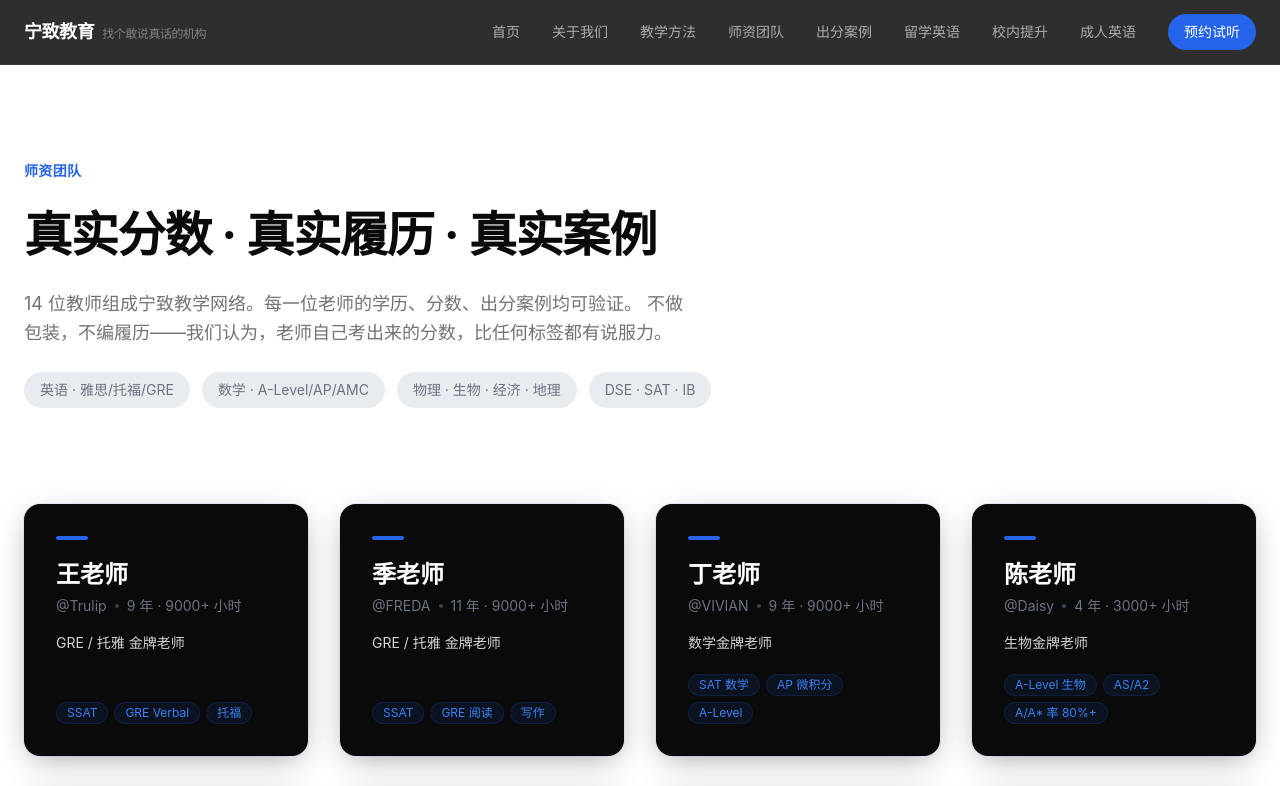
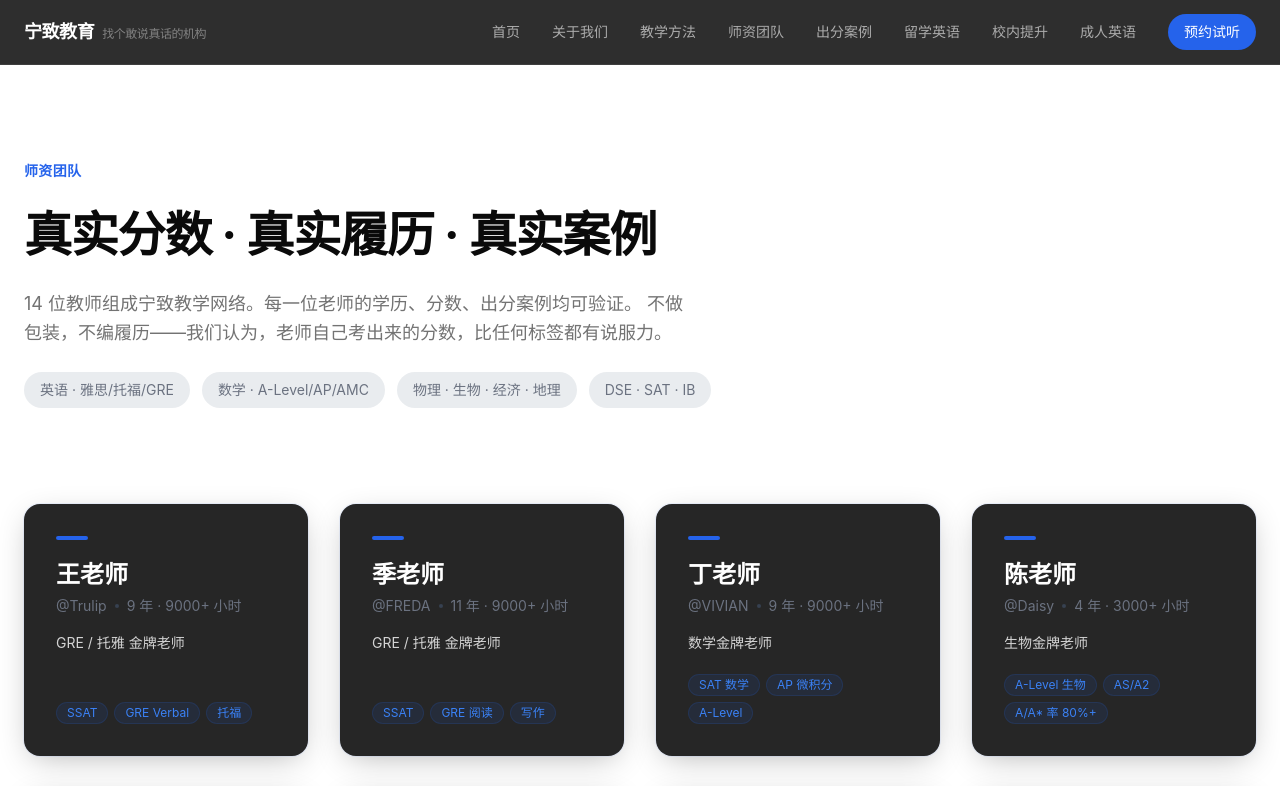
Before and after one commit to dongruiyue/ningzhi-education, a Next.js app: page /teachers in a window 1280 px wide. Shown: the top 786 px of the page. Built offline with nearby package versions, Linux system fonts and the light colour scheme.

Commit message:
fix: change card bg from black to dark gray

```diff
--- a/src/app/teachers/TeacherCard.tsx
+++ b/src/app/teachers/TeacherCard.tsx
@@ -35,11 +35,11 @@ export function TeacherCard({ name, title, handle, status, tags }: TeacherCardPr
       ref={ref}
       onPointerMove={onMove}
       onPointerLeave={onLeave}
-      className="h-full bg-neutral-900 rounded-2xl p-6 sm:p-8 flex flex-col"
+      className="h-full bg-neutral-800 rounded-2xl p-6 sm:p-8 flex flex-col"
       style={{
         transformStyle: "preserve-3d",
         perspective: "800px",
-        boxShadow: "0 0 0 1px rgba(37,99,235,0.08), 0 8px 32px -8px rgba(0,0,0,0.4)",
+        boxShadow: "0 0 0 1px rgba(37,99,235,0.08), 0 8px 32px -8px rgba(0,0,0,0.3)",
       }}
     >
       {/* Blue accent bar */}
```
